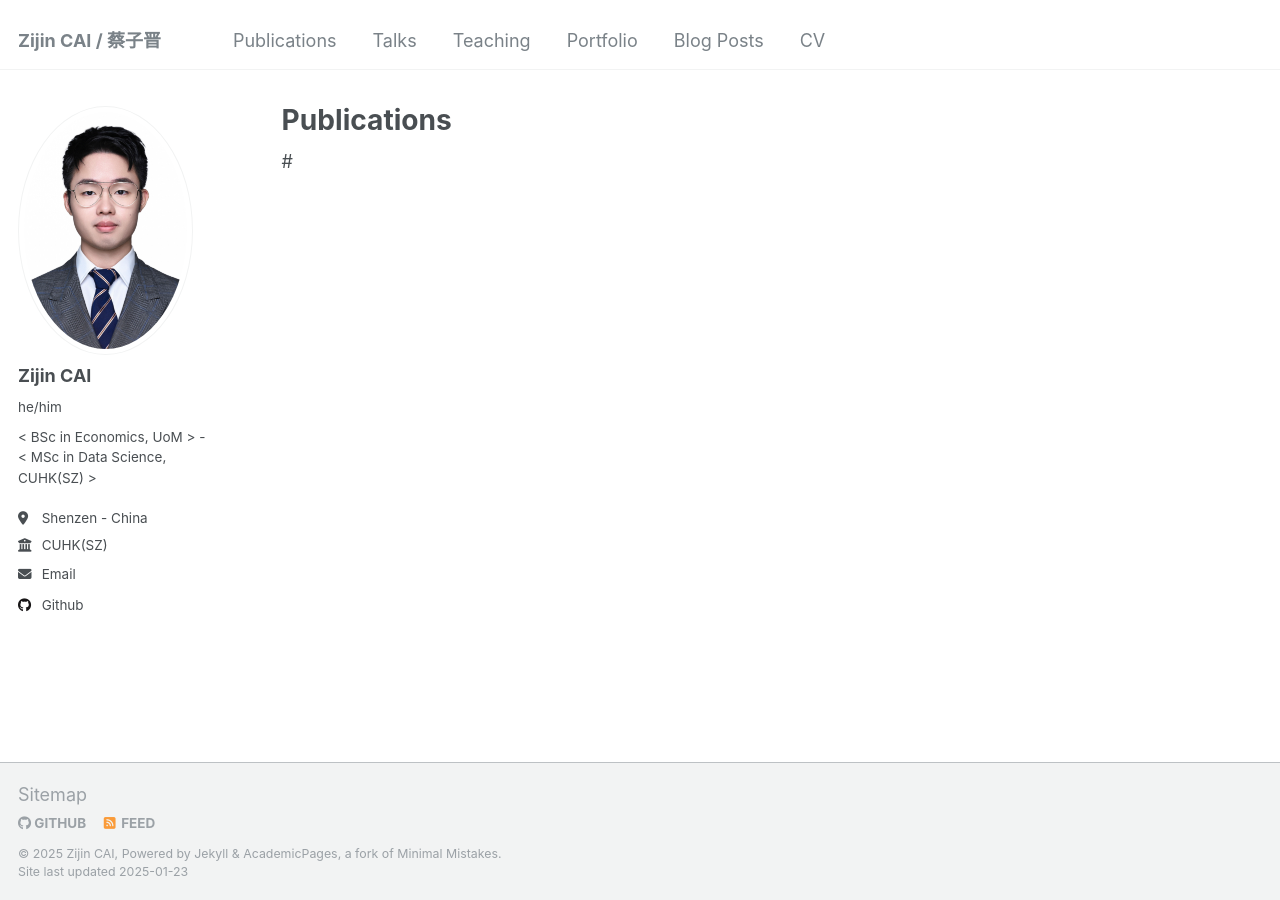
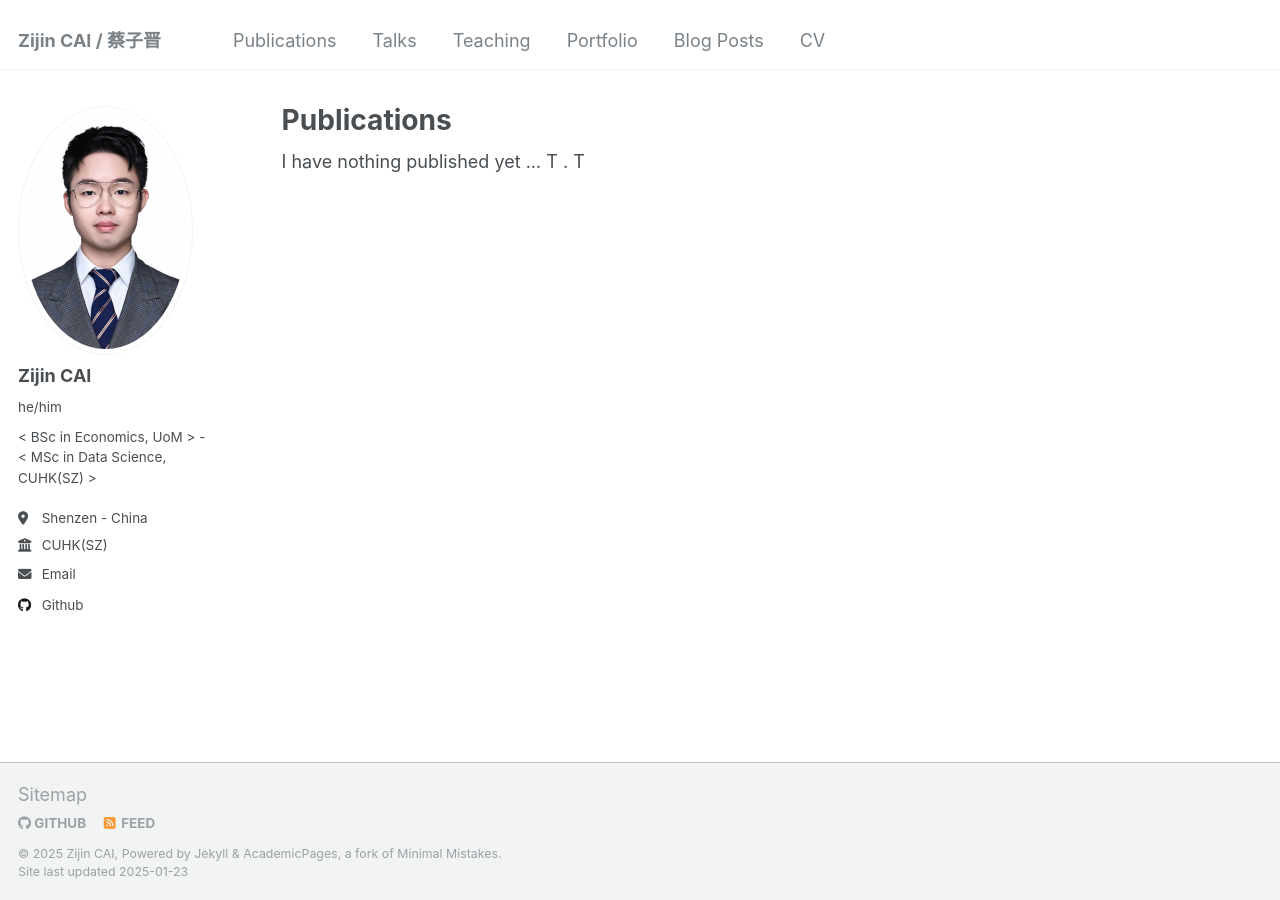
Before and after one commit to CAI991108/CAI991108.github.io, a Jekyll site: the page built from _pages/publications.html, in a window 1280 px wide. Built offline with Jekyll 4.4.1, drawn with Linux system fonts in a browser that asks for light colours.

Commit message:
Update publications.html

```diff
--- a/_pages/publications.html
+++ b/_pages/publications.html
@@ -5,9 +5,7 @@ permalink: /publications/
 author_profile: true
 ---
 
-# {% if site.author.googlescholar %}
-  <div class="wordwrap">I have nothing published yet ... T . T</a>.</div>
-# {% endif %}
+I have nothing published yet ... T . T
 
 {% include base_path %}
 
```
